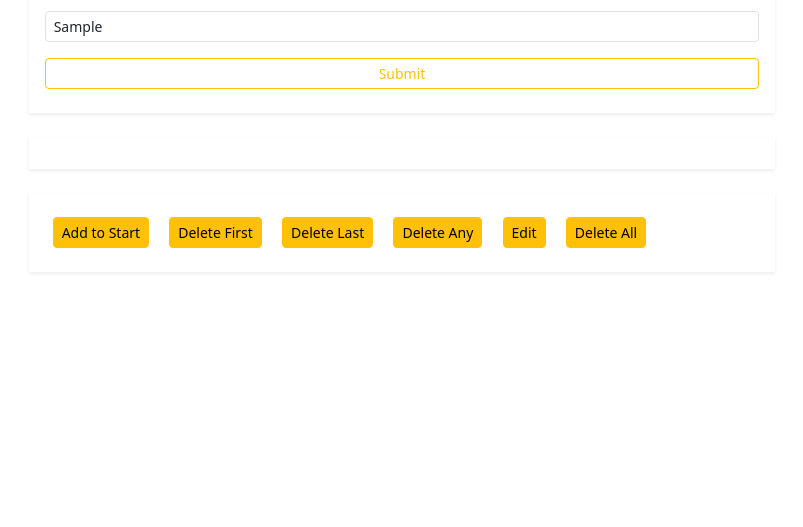
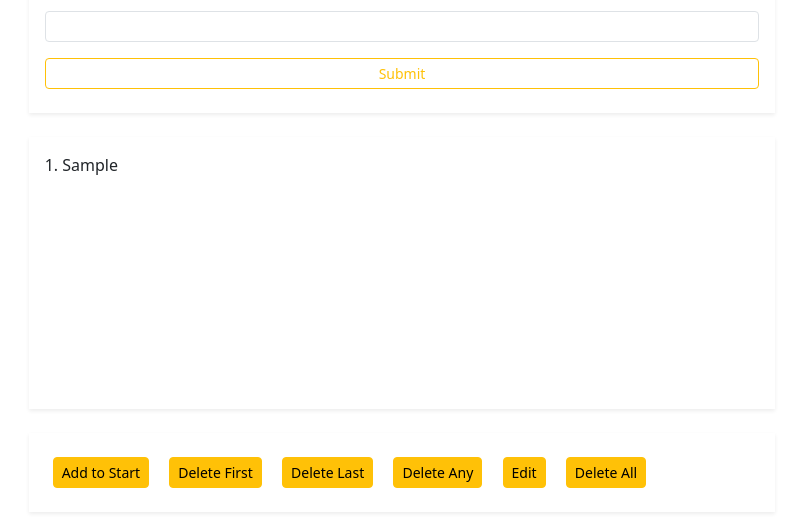
Before and after one commit to Adebayoisreal122/Mini-Cart, a plain HTML site: page index.html in a window 1280 px wide. Both pictures are taken after typing "Sample" into the empty fields and a click on the button "Submit". Shown: the part 133-660 px from the top of the page, without its empty margins (238-1041 px from the left). Drawn offline with nearby package versions, Linux system fonts and the light colour scheme.

Commit message:
i updated the display

```diff
--- a/index.html
+++ b/index.html
@@ -9,6 +9,7 @@
 	<script src="https://cdn.jsdelivr.net/npm/bootstrap@5.3.2/dist/js/bootstrap.bundle.min.js"
 		integrity="sha384-C6RzsynM9kWDrMNeT87bh95OGNyZPhcTNXj1NW7RuBCsyN/o0jlpcV8Qyq46cDfL"
 		crossorigin="anonymous"></script>
+        <link rel="stylesheet" href="style.css">
 </head>
 <body>
     <div class="container-fluid mx-auto col-lg-7 col-10 shadow-sm mt-lg-5 mt-2 p-3">
--- a/scrip.js
+++ b/scrip.js
@@ -17,7 +17,7 @@
         disp.innerHTML = ""
         for (let i = 0; i < cart.length; i++) {
             disp.innerHTML += `<p> ${i + 1}. ${cart[i]} </p>`
-            item.
+            item.value = ""
         }
     }else {
         show.innerHTML = `<p> please fill up the input</p>`
--- /dev/null
+++ b/style.css
@@ -0,0 +1,10 @@
+*{
+    margin: 0;
+    padding: 0;
+    box-sizing: border-box;
+}
+
+#disp{
+    overflow-y: auto;
+    height: 30vh;
+}
```
